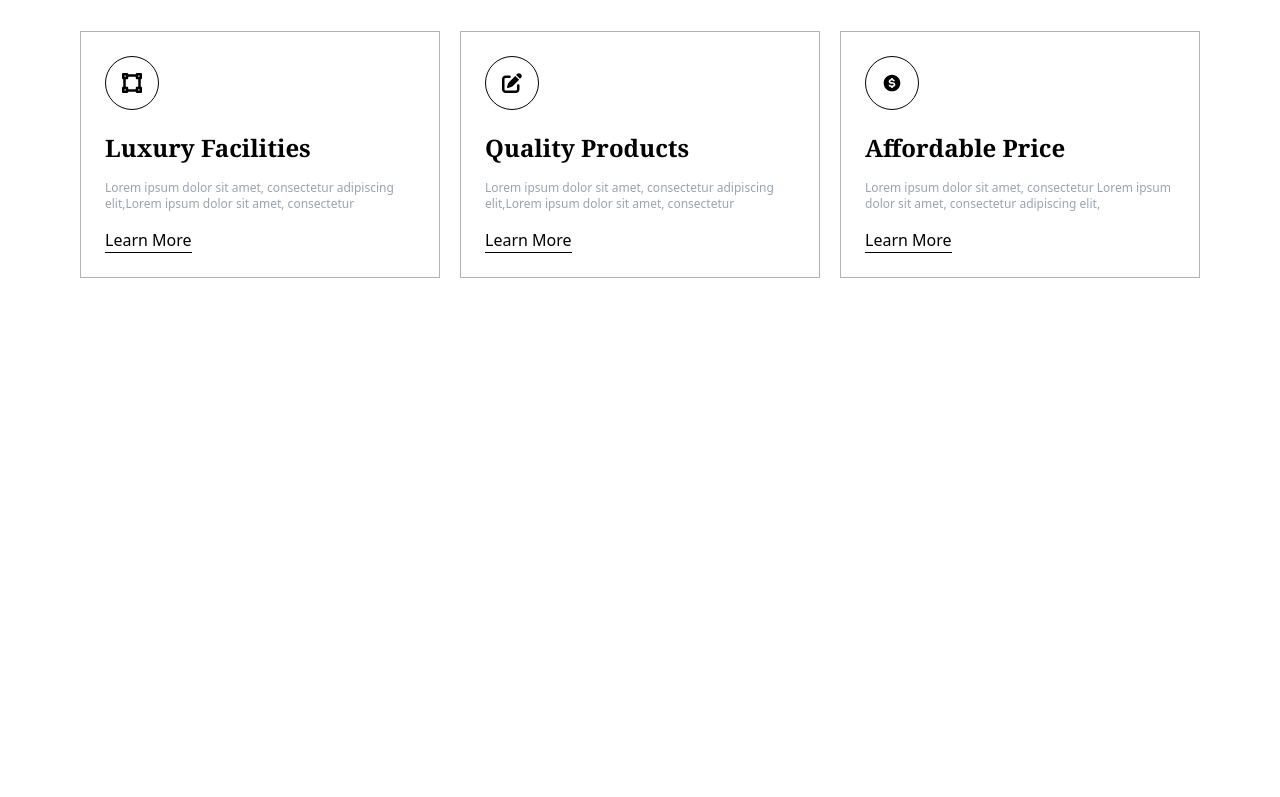
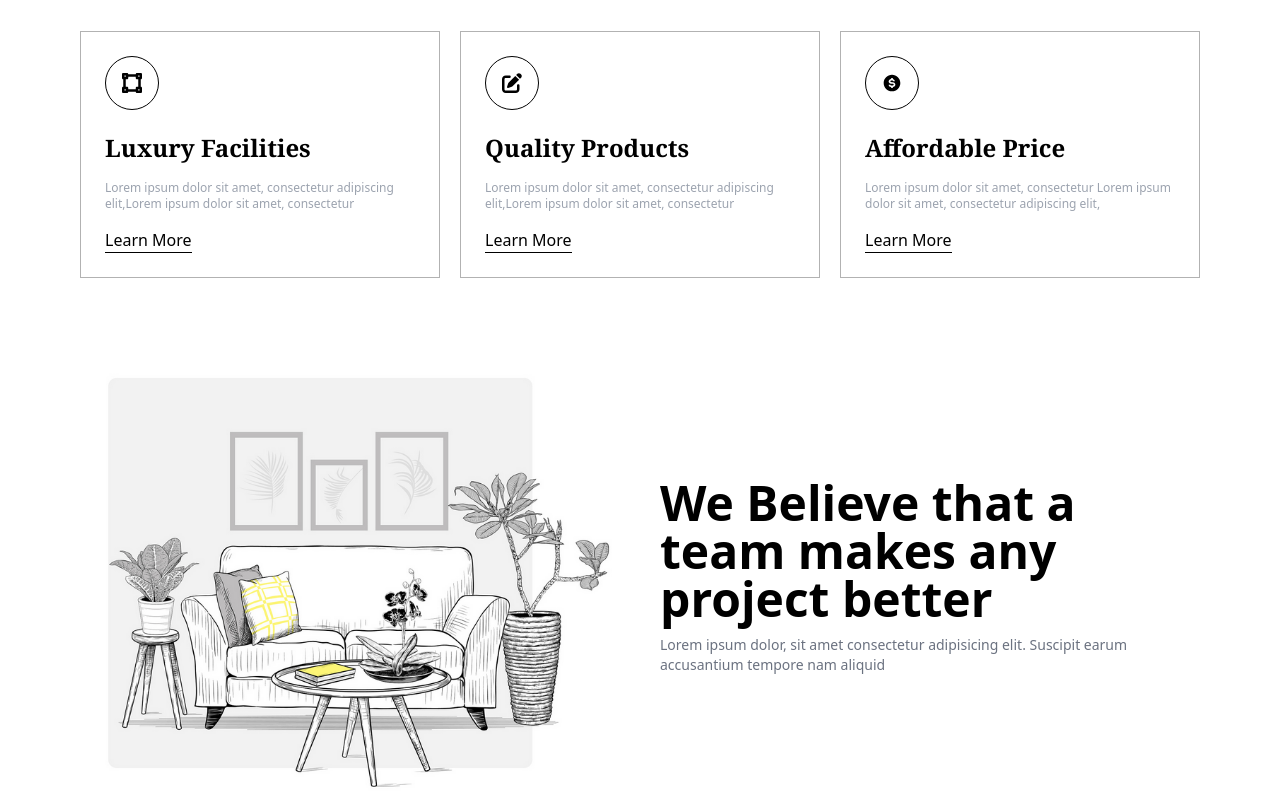
Before and after one commit to wacho91/interior-design, a React (Vite) app: page / in a window 1280 px wide. Shown: the part 779-1576 px from the top of the page. Before the commit the page ends 1137 px from the top, so only its background shows below. Built offline with nearby package versions, Linux system fonts and the light colour scheme.

Commit message:
Banner Section complete

```diff
--- a/src/App.jsx
+++ b/src/App.jsx
@@ -1,3 +1,4 @@
+import Banner from "./Component/Banner/Banner"
 import Brand from "./Component/Brand/Brand"
 import Hero from "./Component/Hero/Hero"
 import Navbar from "./Component/NavBar/Navbar"
@@ -12,6 +13,7 @@ function App() {
       <Hero />
       <Brand />
       <Services />
+      <Banner />
     </main>
 
   )
--- /dev/null
+++ b/src/Component/Banner/Banner.jsx
@@ -0,0 +1,25 @@
+
+import Banner1 from "../../assets/banner.png"
+
+const Banner = () => {
+  return (
+    <div>
+        <div className="container">
+            <div className="grid grid-cols-1 md:grid-cols-2 gap-10">
+                {/*Image Section*/}
+                <div className="flex flex-col justify-center items-center">
+                    <img src={Banner1} alt="" />
+                </div>
+                {/*Text Section*/}
+                <div className="space-y-3 flex justify-center flex-col">
+                    <h1 className="text-5xl font-bold">We Believe that a team makes any project better</h1>
+                    <p className="text-gray-500 text-sm"> Lorem ipsum dolor, sit amet consectetur adipisicing elit. Suscipit
+                    earum accusantium tempore nam aliquid{" "}</p>
+                </div>
+            </div>
+        </div>
+    </div>
+  )
+}
+
+export default Banner
```
